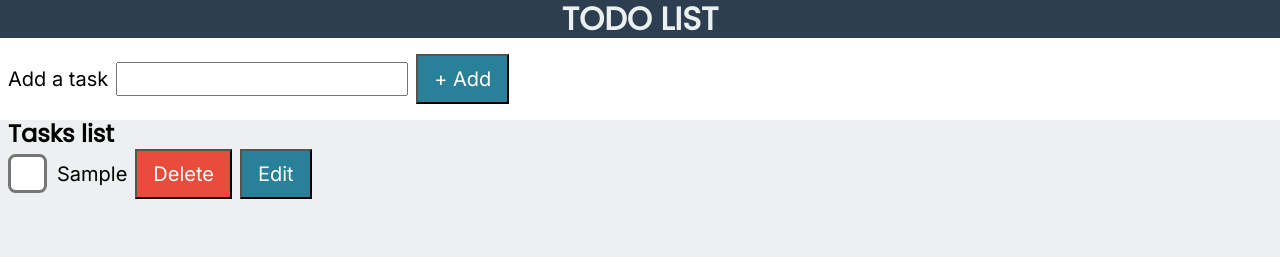
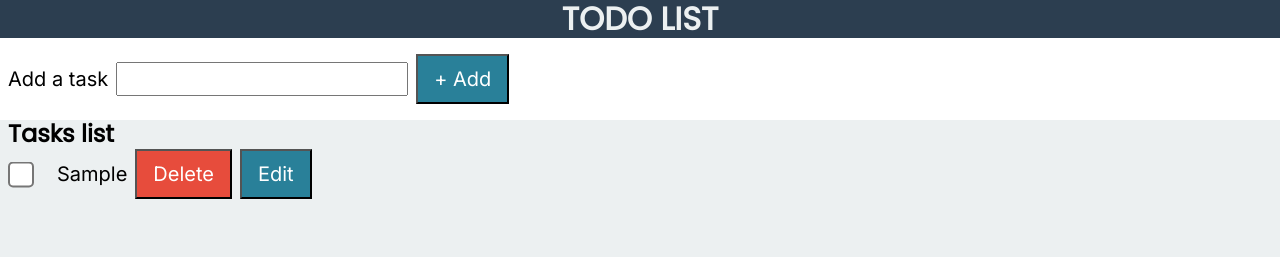
Before and after one commit to andrea-marletta/todo-list, a React (Vite) app: page / in a window 1280 px wide. Both pictures are taken after typing "Sample" into the empty fields and a click on the button "+ Add". Shown: the top 257 px of the page. Built offline with nearby package versions, Linux system fonts and the light colour scheme.

Commit message:
fix: adjust checkbox styling and layout for better consistency

```diff
--- a/src/components/Todo.jsx
+++ b/src/components/Todo.jsx
@@ -15,7 +15,7 @@ function Todo( { text, id, onDelete, completed, onToggle, onSave } ) {
   }, [wasEditing, isEditing]);
 
   return (
-    <li>
+    <li className={styles.list}>
       <div className={styles.taskInfo}>
         <input
           type="checkbox"
--- a/src/components/Todo.module.css
+++ b/src/components/Todo.module.css
@@ -1,7 +1,12 @@
+.list {
+  margin-bottom: 0.5rem;
+}
+
 .taskInfo {
   display: grid;
   grid-template-columns: auto 1fr;
   column-gap: 2.25rem;
+  align-items: center;
 }
 
 .taskContent {
@@ -9,7 +14,6 @@
   align-items: center;
   flex-wrap: wrap;
   gap: 0.5rem;
-  margin-bottom: 0.5rem;
   word-break: break-word;
 }
 
@@ -18,10 +22,8 @@
 }
 
 .checkbox {
-  transform: scale(3);
-  transform-origin: left top;
-  align-self: start;
-  margin-top: 0.3rem;
+  transform: scale(2);
+  transform-origin: left;
 }
 
 .delete {
```
